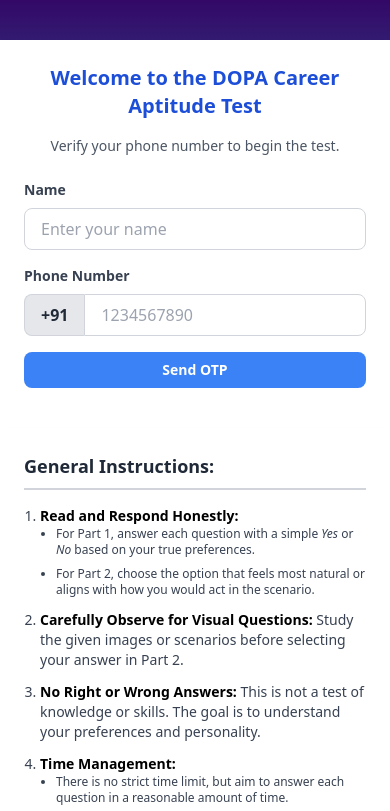
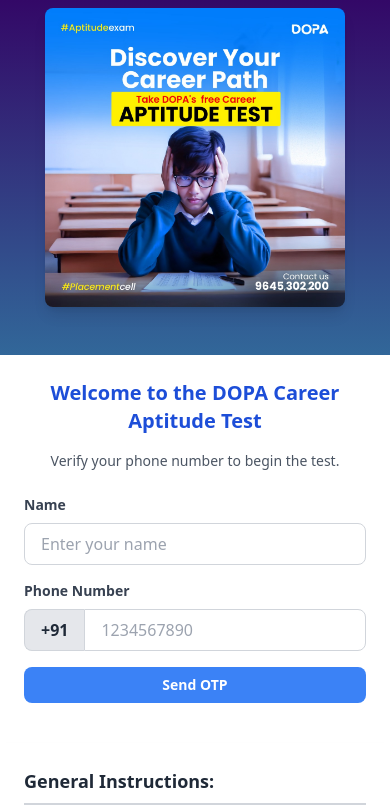
Before and after one commit to Yaseen-cpy/Dopa-LMS, a plain HTML site: page index.html in a window 390 px wide. Shown: the top 811 px of the page. Drawn offline with nearby package versions, Linux system fonts and the light colour scheme.

Commit message:
mobile device setting

```diff
--- a/index.html
+++ b/index.html
@@ -18,25 +18,25 @@
   <body class="min-h-screen flex flex-col items-center justify-center">
     <!-- Main Wrapper -->
     <div
-      class="flex flex-wrap md:flex-nowrap w-full flex-col md:flex-row"
+      class="flex flex-col md:flex-row w-full"
       style="
         background-image: linear-gradient(to top, #30cfd0 0%, #330867 100%);
       "
     >
       <!-- Left Section (Image) -->
       <div
-        class="hidden md:flex flex-1 items-center justify-center p-2 max-w-[50%]"
+        class="flex items-center justify-center p-2 w-full md:max-w-[50%] order-1 md:order-none"
       >
         <img
           src="img/dopa.jpg"
           alt="Aptitude Test"
-          class="max-w-[100%] max-h-[80%] object-contain rounded-lg shadow-lg"
+          class="max-w-[80%] max-h-[50%] md:max-w-[100%] md:max-h-[80%] object-contain rounded-lg shadow-lg"
         />
       </div>
 
-      <!-- Right Section (OTP Form) -->
+      <!-- Right Section (Welcome + OTP Form) -->
       <div
-        class="flex-1 bg-white p-6 sm:p-8 md:p-12 sm:rounded-lg shadow-md flex flex-col justify-center max-w-[700px] mx-auto h-auto sm:h-[600px] mt-10 md:mt-20"
+        class="flex-1 bg-white p-6 sm:p-8 md:p-12 sm:rounded-lg shadow-md flex flex-col justify-center max-w-[700px] mx-auto h-auto sm:h-[600px] mt-10 md:mt-20 order-2"
       >
         <h1
           class="text-center text-xl sm:text-2xl md:text-3xl font-bold text-blue-700 mb-4"
@@ -89,6 +89,7 @@
           </button>
         </div>
 
+        <!-- OTP Verification Form -->
         <div id="otp-form" class="hidden">
           <label
             for="otp"
@@ -116,6 +117,7 @@
             Resend OTP
           </button>
         </div>
+
 
         <!-- Success Message -->
         <div
```
